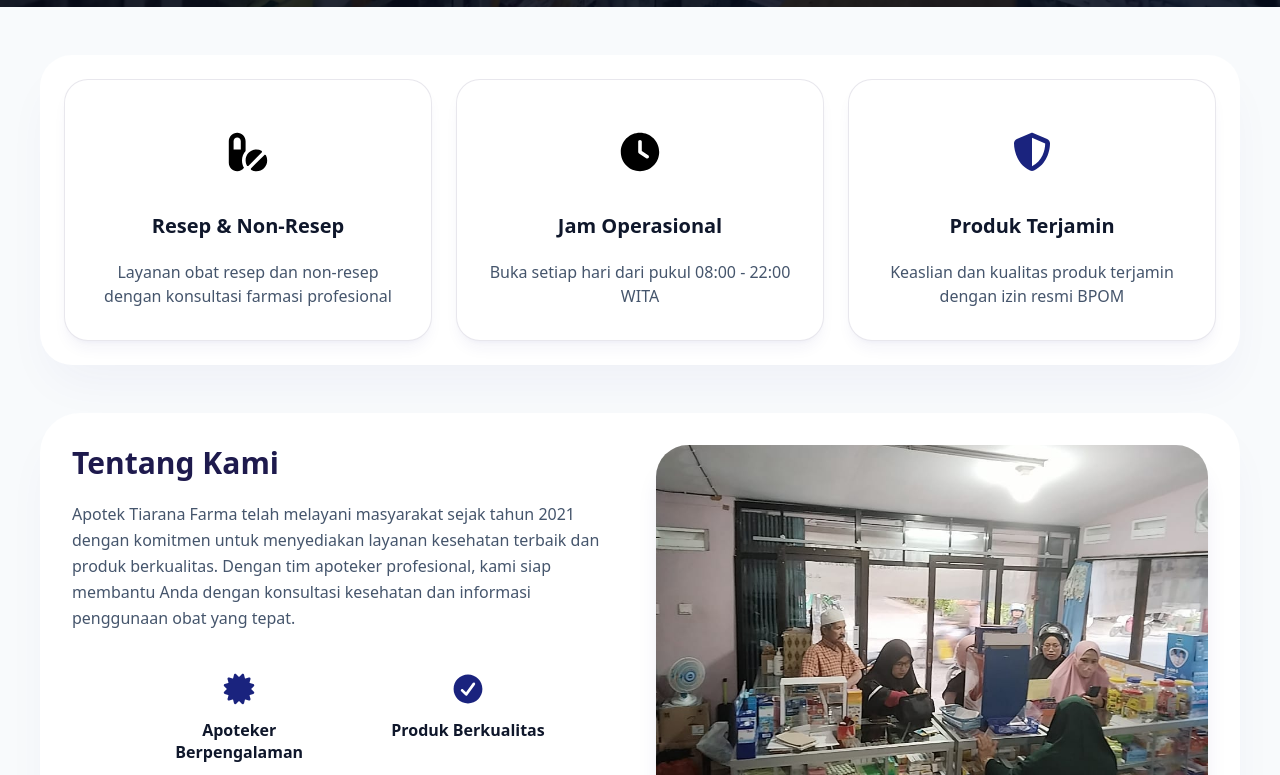
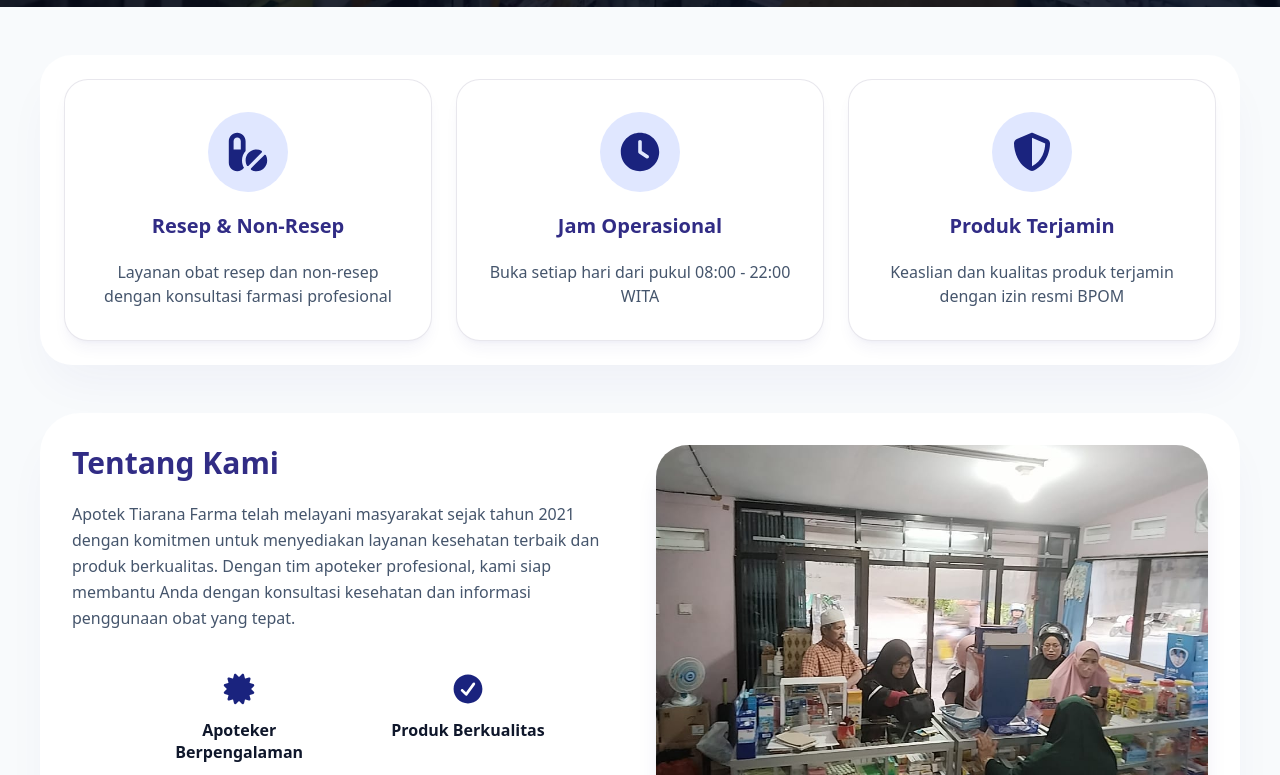
Before and after one commit to Naufalpc11/tiarana-pharmacy-vue, a Vue app: page / in a window 1280 px wide. Shown: the part 905-1680 px from the top of the page. Built offline with nearby package versions, Linux system fonts and the light colour scheme.

Commit message:
updated bug color on icon and fixed articles

```diff
--- a/src/components/ArticleHighlight.vue
+++ b/src/components/ArticleHighlight.vue
@@ -211,8 +211,8 @@
 })
 
 const showNavControls = computed(() => availableArticles.value.length > 1)
-const isPrevDisabled = computed(() => !showNavControls.value)
-const isNextDisabled = computed(() => !showNavControls.value)
+const isPrevDisabled = computed(() => !showNavControls.value || availableArticles.value.length <= 1)
+const isNextDisabled = computed(() => !showNavControls.value || availableArticles.value.length <= 1)
 
 const goPrev = () => {
   if (!showNavControls.value) return
--- a/src/components/FeatureHighlightCard.vue
+++ b/src/components/FeatureHighlightCard.vue
@@ -50,12 +50,7 @@
   if (props.compact) {
     return "flex items-center justify-center text-indigo-900";
   }
-  let cls =
-    "flex h-20 w-20 items-center justify-center rounded-full bg-indigo-100 text-indigo-900";
-  if (props.iconImageUrl) {
-    cls = "flex h-20 w-20 items-center justify-center rounded-full bg-transparent text-indigo-900";
-  }
-  return cls;
+  return "flex h-20 w-20 items-center justify-center rounded-full bg-indigo-100 text-indigo-900";
 });
 
 const imgClass = computed(() =>
@@ -68,7 +63,7 @@
 
 const titleClass = computed(() =>
   props.compact
-    ? "text-sm font-semibold text-slate-900"
-    : "text-xl font-semibold text-slate-900"
+    ? "text-sm font-semibold text-indigo-900"
+    : "text-xl font-semibold text-indigo-900"
 );
 </script>
--- a/src/data/articles.js
+++ b/src/data/articles.js
@@ -5,7 +5,7 @@
     title: 'Amoksisilin: Kapan Perlu, Kapan Tidak',
     excerpt: 'Antibiotik bukan untuk semua batuk pilek. Kenali indikasi, efek samping, dan mengapa harus dihabiskan sesuai resep.',
     published_at: '2025-08-12',
-    cover_image: new URL('../assets/Images/Interior.jpg', import.meta.url).href,
+    cover_image: new URL('../assets/Images/HeroSection/Interior.jpg', import.meta.url).href,
     body: `
       <p>Amoksisilin adalah antibiotik golongan penisilin yang efektif melawan banyak infeksi bakteri. Tapi—dan ini penting—antibiotik tidak bekerja untuk penyakit yang disebabkan virus seperti flu, pilek, atau sebagian besar sakit tenggorokan. Menggunakan antibiotik saat tidak perlu tidak akan mempercepat sembuh dan justru bisa menimbulkan efek samping serta mempercepat terjadinya resistensi antibiotik.</p>
       <h3>Mengapa bijak memakai antibiotik itu penting?</h3>
@@ -42,7 +42,7 @@
     title: 'Panduan Swamedikasi yang Aman',
     excerpt: '5 langkah sederhana agar penggunaan obat bebas tetap aman: baca etiket, dosis tepat, dan konsultasi bila gejala tak membaik.',
     published_at: '2025-08-11',
-    cover_image: new URL('../assets/Images/Interior.jpg', import.meta.url).href,
+    cover_image: new URL('../assets/Images/HeroSection/Interior.jpg', import.meta.url).href,
     body: `
       <p>Swamedikasi adalah penggunaan obat oleh masyarakat untuk keluhan kesehatan ringan tanpa resep dokter, misalnya untuk demam, batuk, nyeri otot, atau gangguan pencernaan ringan. Dilakukan dengan benar, swamedikasi membantu efisiensi waktu dan biaya. Namun jika sembarangan, risiko penyalahgunaan, interaksi obat, dan keterlambatan diagnosis penyakit serius dapat terjadi.</p>
       <h3>Prinsip Utama Swamedikasi Aman</h3>
@@ -88,7 +88,7 @@
     title: 'Cara Menyimpan Obat yang Benar di Iklim Tropis',
     excerpt: 'Panas dan lembap bisa merusak obat. Simpan pada suhu yang dianjurkan, hindari kamar mandi/dapur, dan gunakan kotak obat tertutup.',
     published_at: '2025-08-11',
-    cover_image: new URL('../assets/Images/Interior.jpg', import.meta.url).href,
+    cover_image: new URL('../assets/Images/HeroSection/Interior.jpg', import.meta.url).href,
     body: `
       <p>Iklim tropis Indonesia dengan suhu tinggi dan kelembapan dapat mempercepat kerusakan obat: penurunan potensi, perubahan warna, bau, hingga kontaminasi mikroba. Penyimpanan yang benar membantu menjaga kemanjuran dan keamanan obat sampai tanggal kedaluwarsa.</p>
       <h3>Prinsip Umum Penyimpanan Obat</h3>
--- a/src/pages/Home.vue
+++ b/src/pages/Home.vue
@@ -60,7 +60,7 @@
         <div class="about-content grid gap-8 lg:grid-cols-2">
 
           <div class="about-text space-y-5 text-slate-600" ref="aboutText">
-            <h2 class="section-title text-3xl font-bold text-indigo-950">
+            <h2 class="section-title text-3xl font-bold text-indigo-900">
               {{ about.title }}
             </h2>
 
@@ -115,7 +115,7 @@
         ref="servicesSection"
       >
         <h2
-          class="section-title text-center text-3xl font-bold text-indigo-950"
+          class="section-title text-center text-3xl font-bold text-indigo-900"
           ref="servicesTitle"
         >
           Layanan Kami
@@ -159,9 +159,9 @@
 import FeatureHighlightCard from '@/components/FeatureHighlightCard.vue';
 import PartnerLogos from '@/components/PartnerLogos.vue';
 import ServiceCard from '@/components/ServiceCard.vue';
-import { articles as allArticles } from '@/data/articles';
+import { articles as staticArticles } from '@/data/articles';
 import MainLayout from '@/layouts/MainLayout.vue';
-import { computed, onMounted, ref } from 'vue';
+import { computed, onBeforeUnmount, onMounted, ref } from 'vue';
 
 import certificateIcon from '@/assets/Icon/certificate-solid-full.svg';
 import checkCircleIcon from '@/assets/Icon/circle-check-solid-full.svg';
@@ -453,19 +453,46 @@
 const articleTitleFallback = 'Amoksisilin: Kapan Perlu Kapan Tidak';
 const articleDateFallback = '12/08/2025';
 
+const allArticles = ref([]);
+
+const loadArticles = () => {
+  try {
+    const adminArticles = localStorage.getItem('tiarana_admin_articles')
+    const parsedAdmin = adminArticles ? JSON.parse(adminArticles) : []
+
+    // Transform admin articles
+    const transformedAdmin = parsedAdmin.map(a => ({
+      id: a.slug || a.id,
+      title: a.title,
+      excerpt: a.content || a.excerpt || '',
+      published_at: a.date || a.published_at,
+      cover_image: a.image || a.cover_image,
+    }))
+
+    // Combine and sort by date
+    const combined = [...transformedAdmin, ...staticArticles]
+    allArticles.value = combined.sort((a, b) => new Date(b.published_at) - new Date(a.published_at))
+  } catch (e) {
+    console.error('Error loading articles:', e)
+    allArticles.value = [...staticArticles]
+  }
+}
+
 const latestArticles = computed(() => {
   if (Array.isArray(props.articles) && props.articles.length) {
-    return props.articles
+    return props.articles.slice(0, 3)
   }
-  const sorted = [...allArticles].sort((a, b) => new Date(b.published_at) - new Date(a.published_at))
-  return sorted.map(a => ({
+
+  // Return maksimal 3 artikel terbaru
+  return allArticles.value.slice(0, 3).map(a => ({
     id: a.id,
+    slug: a.slug || a.id,
     title: a.title,
     excerpt: a.excerpt,
     published_at: a.published_at,
     cover_image: a.cover_image,
     cover_image_url: a.cover_image,
-    url: `/artikel/${a.id}`,
+    url: `/artikel/${a.slug || a.id}`,
   }))
 });
 const firstArticle = computed(() => latestArticles.value[0] ?? null);
@@ -489,7 +516,17 @@
   () => props.articlesIndexUrl ?? '/artikel'
 );
 
+const handleArticlesUpdate = () => {
+  loadArticles()
+}
+
 onMounted(() => {
+  loadArticles()
+
+  // Listen for article updates
+  window.addEventListener('articles-updated', handleArticlesUpdate)
+  window.addEventListener('storage', handleArticlesUpdate)
+
   initializeHomeAnimations({
     heroContent: heroContent.value,
     heroTitle: heroTitle.value,
@@ -505,4 +542,9 @@
     serviceRow1: serviceRow1.value,
   });
 });
+
+onBeforeUnmount(() => {
+  window.removeEventListener('articles-updated', handleArticlesUpdate)
+  window.removeEventListener('storage', handleArticlesUpdate)
+});
 </script>
```
Also changed, not shown: src/assets/Icon/clock-solid-full.svg, src/assets/Icon/pills-solid-full.svg.
